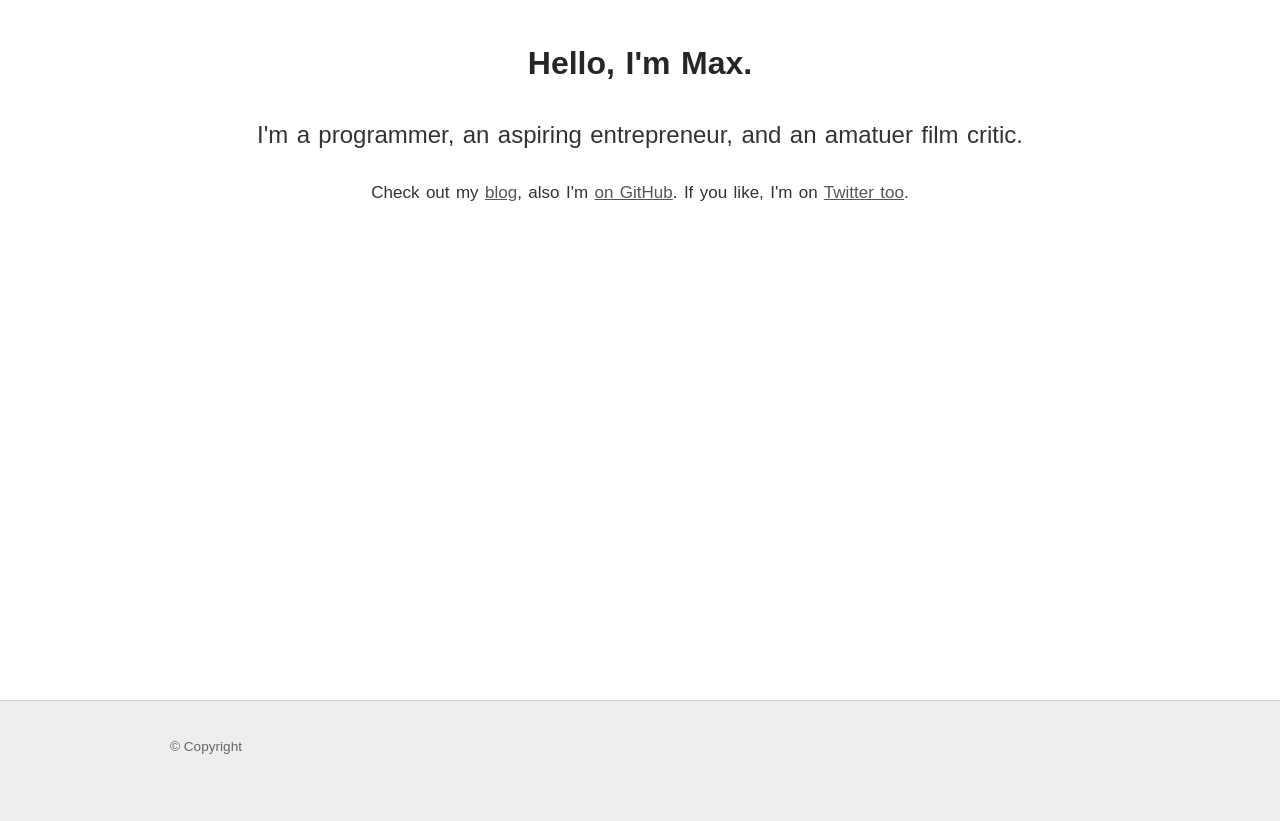
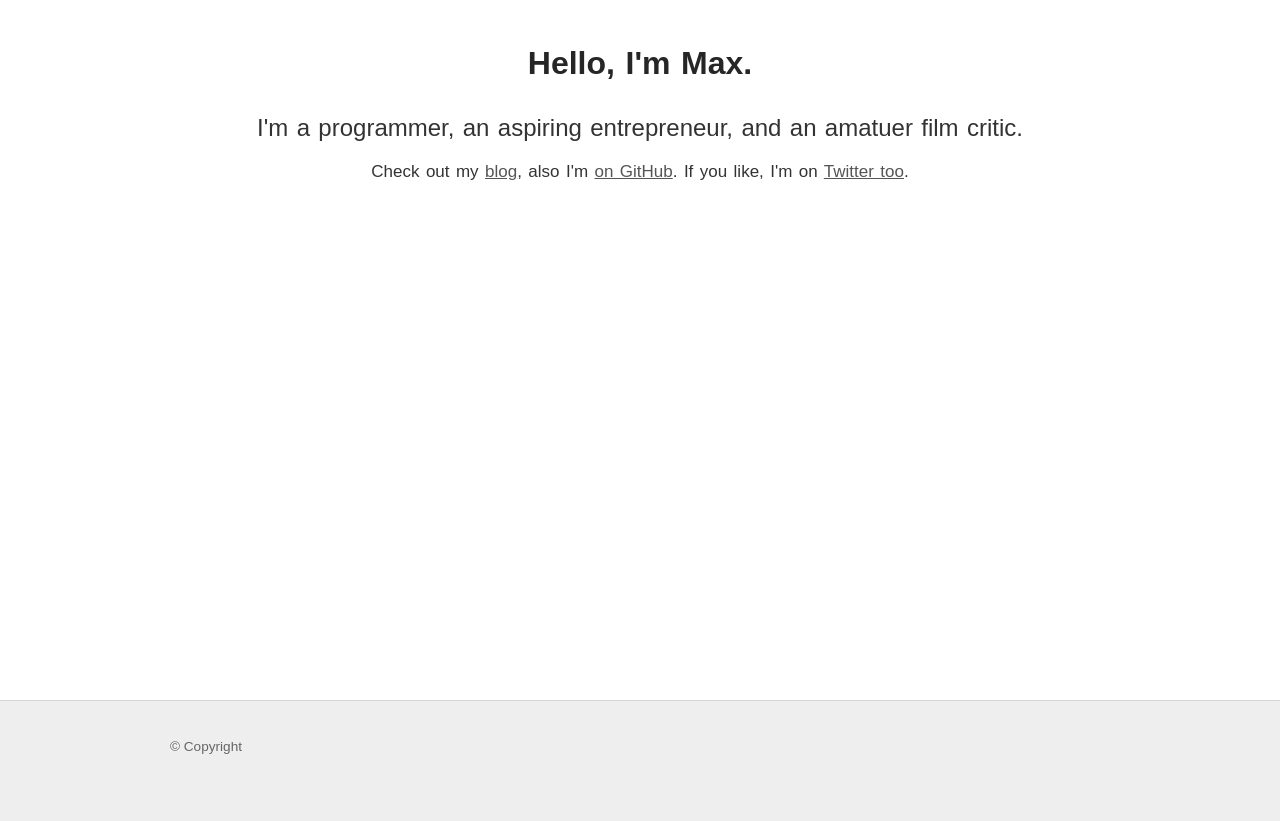
Before and after one commit to maxcountryman/conceptis.org, a Flask app: page / in a window 1280 px wide. Shown: the part 61-882 px from the top of the page. Run offline with Flask 2, Linux system fonts and the light colour scheme; parts of the project's set-up code (start-up, migrations or seed data) failed here and were passed over.

Commit message:
changing col width and line spacing, smaller and tighter, respectively

```diff
--- a/flog/static/css/style.css
+++ b/flog/static/css/style.css
@@ -719,7 +719,7 @@ section {
   background: #ffffff;
   font-size: 17px;
   color: #333333;
-  line-height: 2em;
+  line-height: 1.2em;
   word-spacing: 0.1em;
   padding-top: 20px;
   padding-bottom: 150px;
@@ -752,6 +752,7 @@ section h3 {
 }
 section .post {
   font-size: 18px;
+  width: 640px;
 }
 section .post h1 a {
   color: #262626;
--- a/flog/static/css/style.less
+++ b/flog/static/css/style.less
@@ -269,8 +269,8 @@ section {
     @sectionHeader: lighten(@black, 15%);
     background: @white;
     font-size:17px;
-    color: lighten(@black, 20%);
-    line-height:2em;
+    color:lighten(@black, 20%);
+    line-height:1.2em;
     word-spacing:0.1em;
     padding-top:20px;
     padding-bottom:@footerHeight + 50px;
@@ -306,6 +306,7 @@ section {
 
     .post {
         font-size: 18px;
+        width: 640px;
 
         h1 {
 
```
